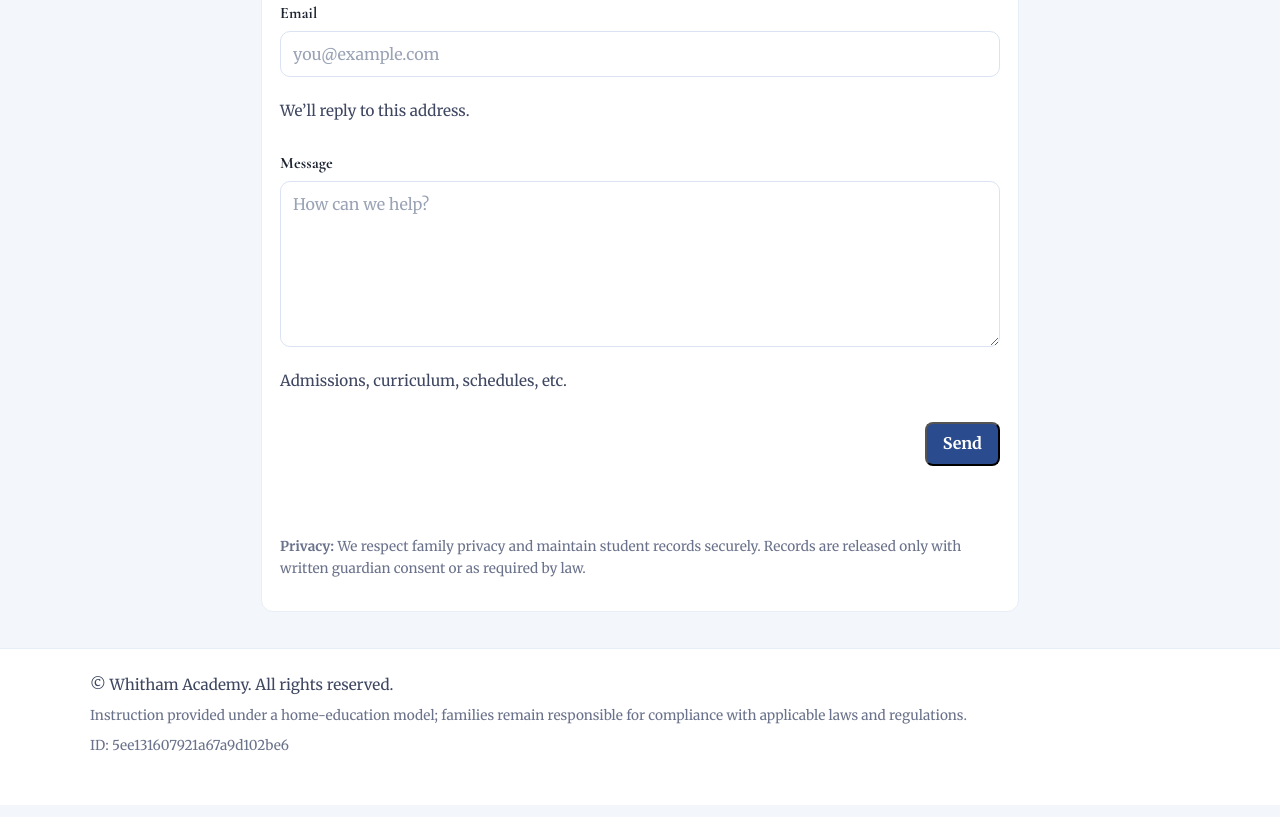
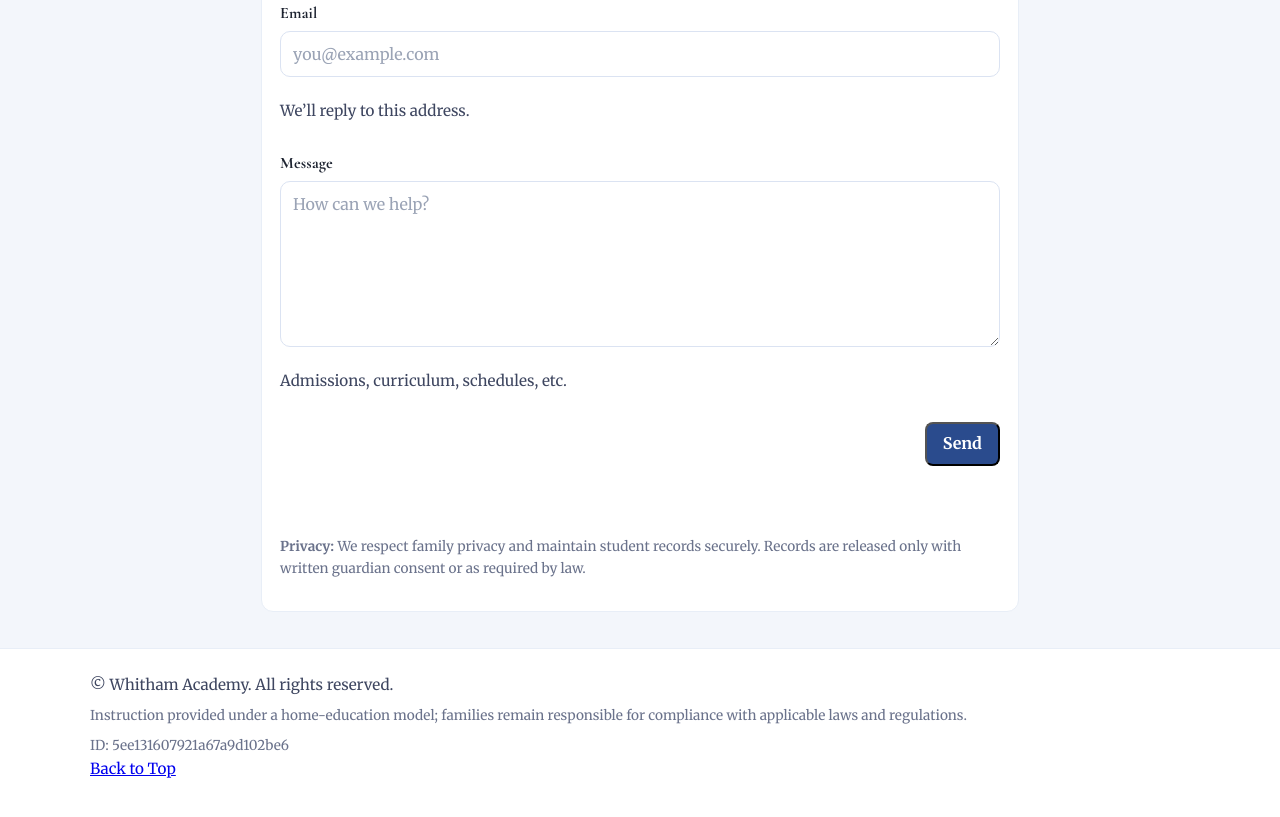
Before and after one commit to chsWeb/whitham-academy, a plain HTML site: page index.html in a window 1280 px wide. Shown: the part 2098-2915 px from the top of the page. Drawn offline with nearby package versions, Linux system fonts and the light colour scheme.

Commit message:
Add 'Back to Top' link in footer
back to top link in footer

```diff
--- a/index.html
+++ b/index.html
@@ -1039,6 +1039,7 @@
                 <div class="legal">Instruction provided under a home-education model; families remain responsible for
                     compliance with applicable laws and regulations.</div>
                 <div class="legal">ID: 5ee131607921a67a9d102be6</div>
+                <a class="top" href="#main">Back to Top</a>
             </div>
         </footer>
         <script> // Mobile nav toggle (function () { const btn = document.querySelector('.menu-btn'); const list = document.getElementById('primary-nav'); if (!btn || !list) return; btn.addEventListener('click', function () { const open = list.classList.toggle('open'); btn.setAttribute('aria-expanded', open ? 'true' : 'false'); }); })(); // Footer year document.getElementById('yr').textContent = new Date().getFullYear(); </script>
```
